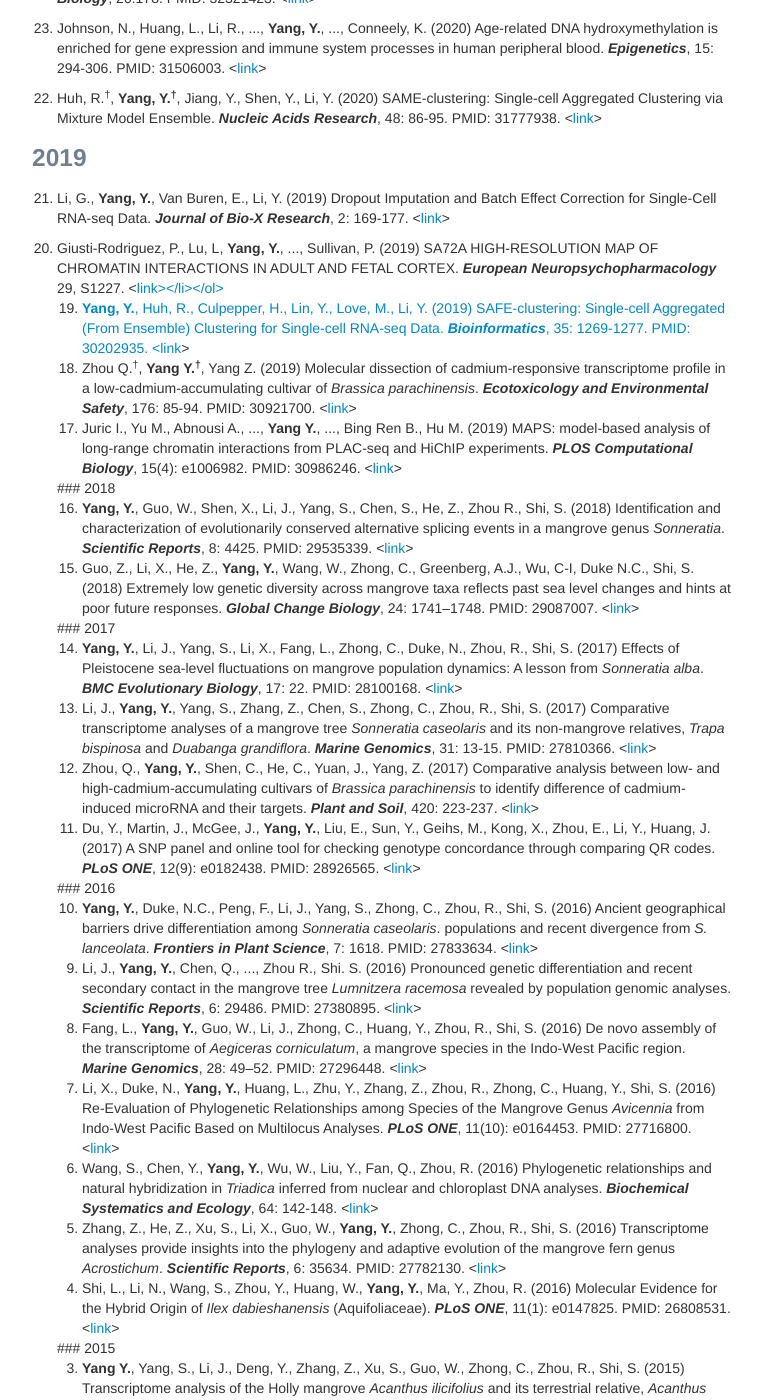
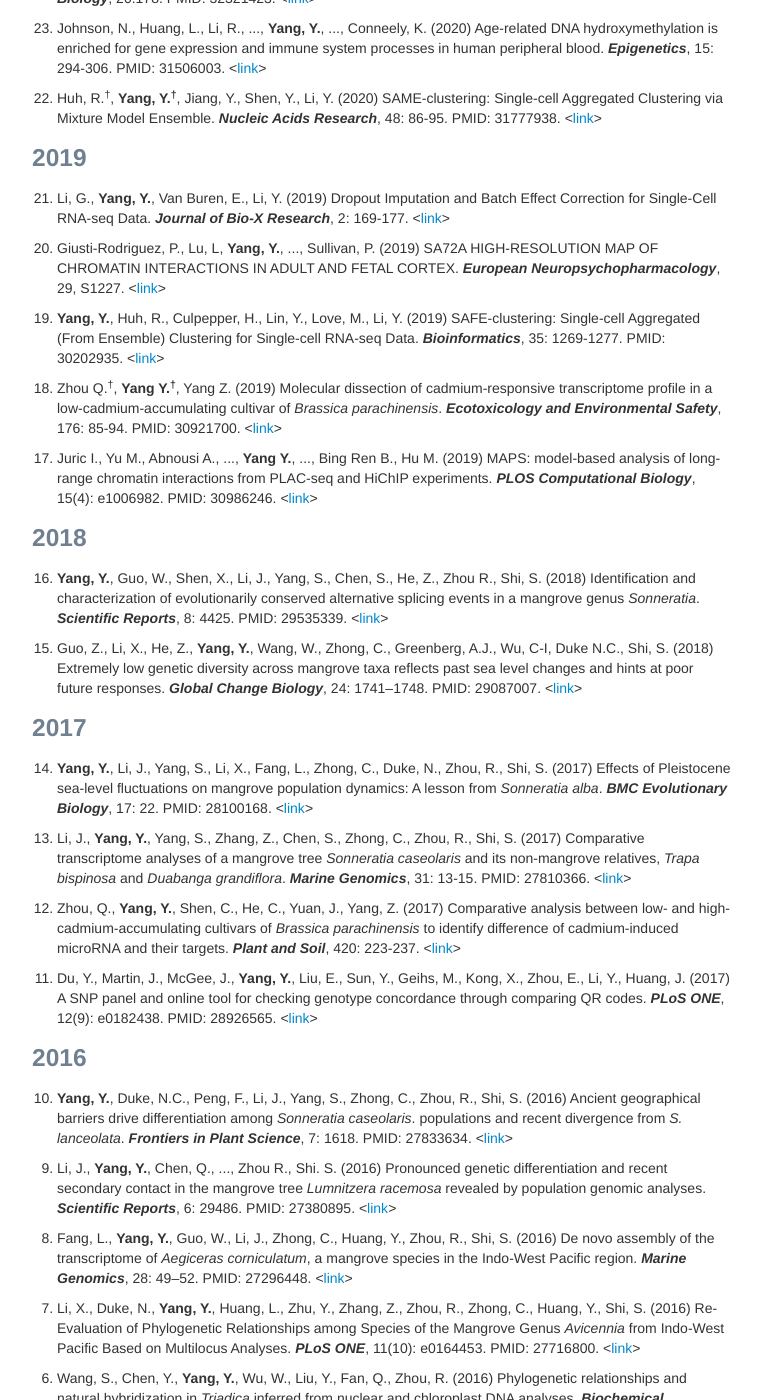
Before and after one commit to yycunc/yycunc.github.io, a Jekyll site: the page built from pages/pubs.md, in a window 1280 px wide and 1400 px high, scrolled down 856 px. Shown: the whole window, without its empty margins (258-1020 px from the left). Built offline with Jekyll 4.4.1, drawn with Linux system fonts in a browser that asks for light colours.

Commit message:
Update pubs.md

```diff
--- a/pages/pubs.md
+++ b/pages/pubs.md
@@ -43,7 +43,7 @@ title: Yuchen Yang's publications
 
 <ol start="21"> <li>Li, G., <b>Yang, Y.</b>, Van Buren, E., Li, Y. (2019) Dropout Imputation and Batch Effect Correction for Single-Cell RNA-seq Data. <i><b>Journal of Bio-X Research</b></i>, 2: 169-177. <<a href="https://journals.lww.com/jbioxresearch/Fulltext/2019/12000/Dropout_imputation_and_batch_effect_correction_for.4.aspx">link</a>></li></ol>
 
-<ol start="20"> <li>Giusti-Rodriguez, P., Lu, L, <b>Yang, Y.</b>, ..., Sullivan, P. (2019) SA72A HIGH-RESOLUTION MAP OF CHROMATIN INTERACTIONS IN ADULT AND FETAL CORTEX. <i><b>European Neuropsychopharmacology</b></i> 29, S1227. <<a href="https://www.sciencedirect.com/science/article/abs/pii/S0924977X18305984?via%3Dihub">link<a/>></li></ol>
+<ol start="20"> <li>Giusti-Rodriguez, P., Lu, L, <b>Yang, Y.</b>, ..., Sullivan, P. (2019) SA72A HIGH-RESOLUTION MAP OF CHROMATIN INTERACTIONS IN ADULT AND FETAL CORTEX. <i><b>European Neuropsychopharmacology</b></i>, 29, S1227. <<a href="https://www.sciencedirect.com/science/article/abs/pii/S0924977X18305984?via%3Dihub">link</a>></li></ol>
 
 <ol start="19"> <li><b>Yang, Y.</b>, Huh, R., Culpepper, H., Lin, Y., Love, M., Li, Y. (2019) SAFE-clustering: Single-cell Aggregated (From Ensemble) Clustering for Single-cell RNA-seq Data. <i><b>Bioinformatics</b></i>, 35: 1269-1277. PMID: 30202935. <<a href="https://academic.oup.com/bioinformatics/article-abstract/35/8/1269/5092931">link</a>></li></ol>
 
```
